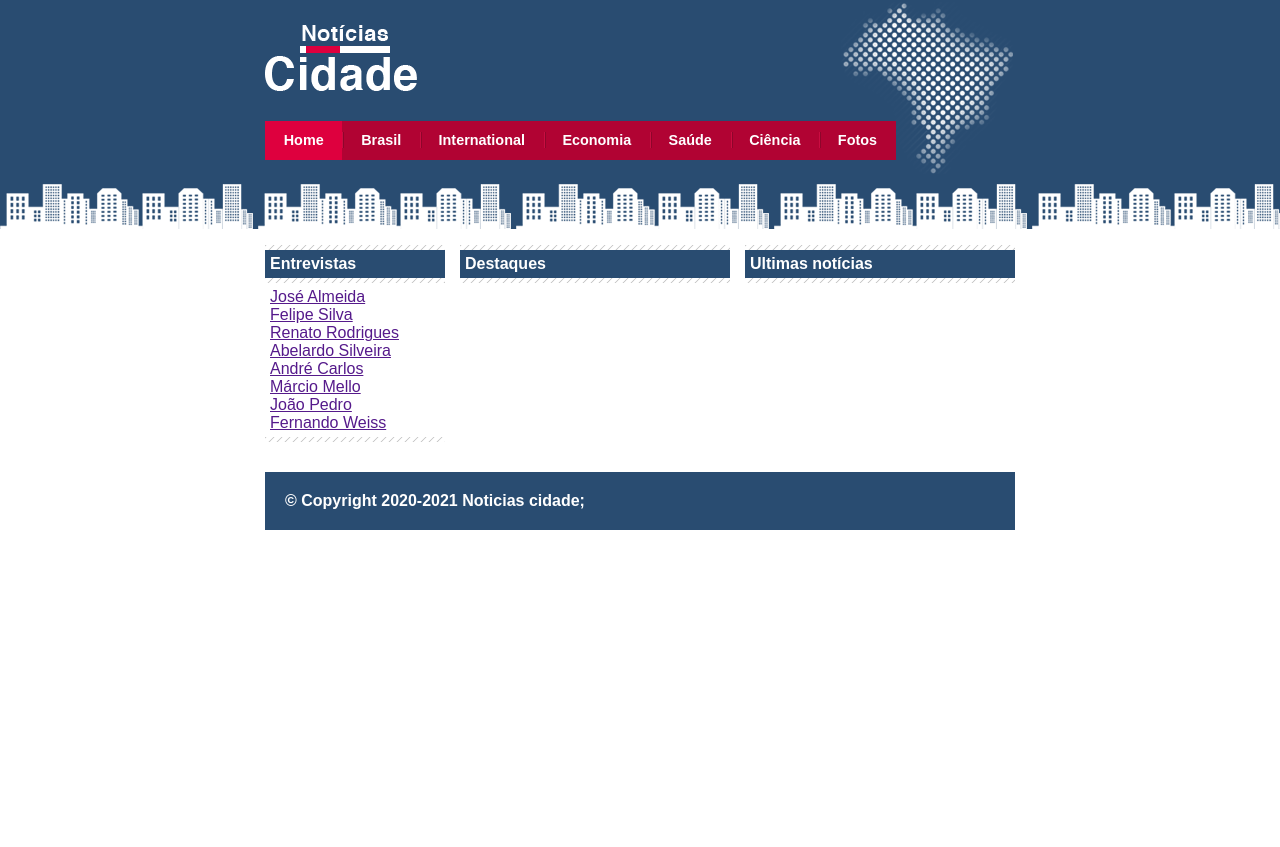
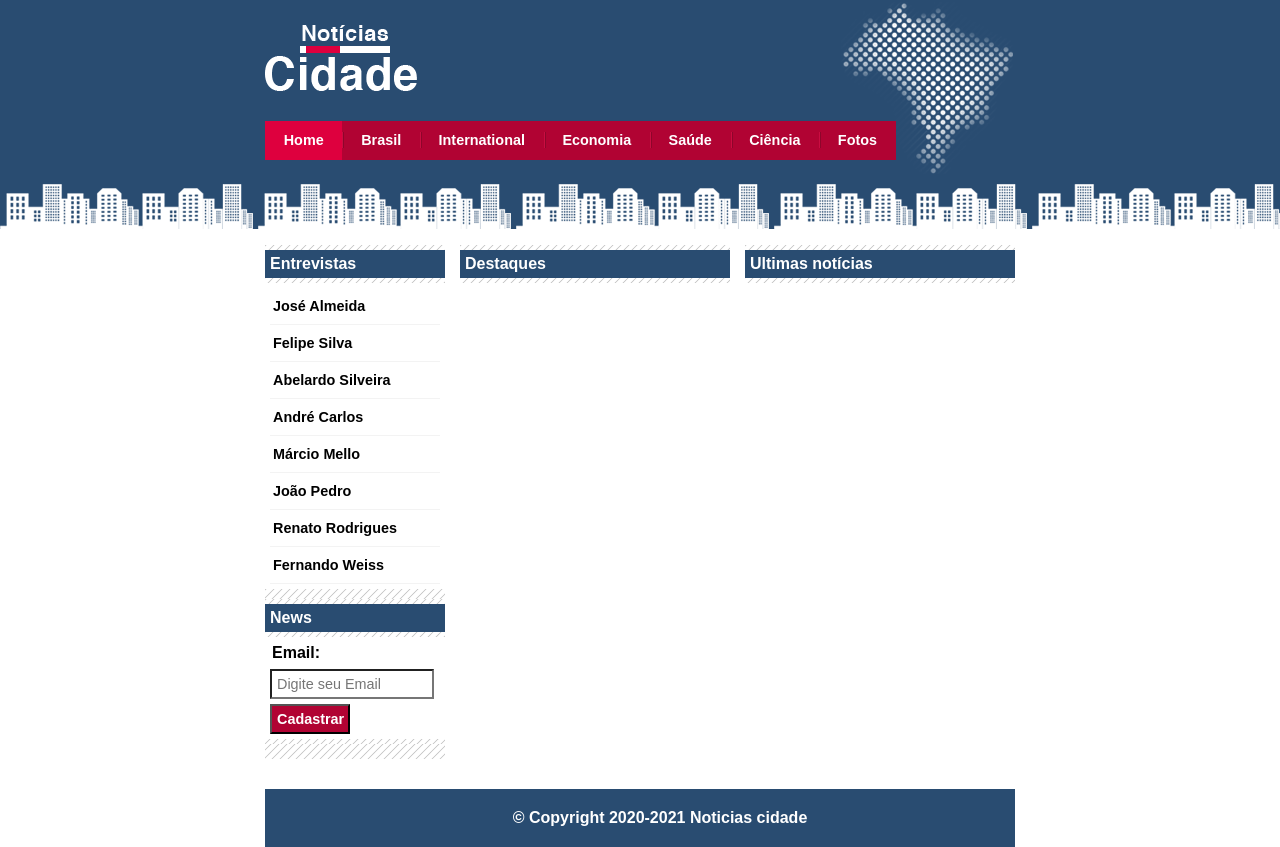
Before and after one commit to aironsg/web4.0, a plain HTML site: page index.html in a window 1280 px wide. Before the commit the page ends 800 px from the top, so only its background shows below. Drawn offline with Linux system fonts and the light colour scheme.

Commit message:
enviando conclusao da barra lateral do site

```diff
--- a/css/estyle.css
+++ b/css/estyle.css
@@ -138,13 +138,6 @@ body.fotos #navegacao a#fotos {
     padding: 20px;
 }
 
-#rodape {
-    width: 750px;
-    margin: 0 auto;
-    color: #fff;
-    font-weight: bolder;
-}
-
 .caixa {
     background: #f3f3f3 url("../imagens/fundo-caixa.png");
     margin: 10px 0;
@@ -156,3 +149,51 @@ body.fotos #navegacao a#fotos {
     padding: 5px;
     margin-top: 5px;
 }
+
+#lateral ul a {
+    font-size: 0.9em;
+    padding: 3px;
+    display: block;
+    line-height: 30px;
+    color: #000;
+    text-decoration: none;
+    border-bottom: 1px solid #f3f3f3;
+    font-weight: bold;
+}
+
+#lateral ul a:hover {
+    background: #f9f9f9 url("../imagens/marcador.png") no-repeat left center;
+    color: #a1a1a1;
+    padding: 0 0 0 20px;
+}
+
+label {
+    display: block;
+    cursor: pointer;
+    padding: 2px;
+    font-weight: bolder;
+}
+
+input {
+    padding: 5px;
+    width: 150px;
+    font-size: 0.9em;
+    background-color: #fff;
+    margin-top: 5px;
+}
+
+input.submit {
+    width: 80px;
+    color: #fff;
+    background-color: #b10333;
+    border: 2px solod #870529;
+    font-weight: bold;
+}
+
+#rodape {
+    width: 750px;
+    margin: 0 auto;
+    color: #fff;
+    font-weight: bolder;
+    text-align: center;
+}
--- a/index.html
+++ b/index.html
@@ -60,17 +60,45 @@
                     <div class="caixa-conteudo">
                         <ul>
                             <li>
-                                <a href="">José Almeida</a><br>
-                                <a href="">Felipe Silva</a><br>
-                                <a href="">Renato Rodrigues</a><br>
-                                <a href="">Abelardo Silveira</a><br>
-                                <a href="">André Carlos</a><br>
-                                <a href="">Márcio Mello</a><br>
-                                <a href="">João Pedro</a><br>
-                                <a href=""> Fernando Weiss</a>
+                                <a href="">José Almeida</a>
+                            </li>
+                            <li>
+                                <a href="">Felipe Silva</a>
+                            </li>
+                            <li>
+                                <a href="">Abelardo Silveira</a>
+                            </li>
+                            <li>
+                                <a href="">André Carlos</a>
+                            </li>
+                            <li>
+                                <a href="">Márcio Mello</a>
+                            </li>
+                            <li>
+                                <a href="">João Pedro</a>
+                            </li>
+                            <li>
+                                <a href="">Renato Rodrigues</a>
+                            </li>
+                            <li>
+                                <a href="">Fernando Weiss</a>
                             </li>
                         </ul>
 
+                    </div>
+                    <div class="caixa">
+                        <h2>News</h2>
+                        <div class="caixa-conteudo">
+                            <form>
+                                <div>
+                                    <label for="email">Email:</label>
+                                    <input type="text" name="email" id="email" placeholder="Digite seu Email">
+                                </div>
+                                <div>
+                                    <input class="submit" type="submit" value="Cadastrar">
+                                </div>
+                            </form>
+                        </div>
                     </div>
                 </div>
                 <!--fim lateral-->
@@ -80,7 +108,7 @@
         <!--fim container topo-->
         <div id="container-rodape" style="clear: both">
             <div id="rodape">
-                &copy; Copyright 2020-2021 Noticias cidade;
+                &copy; Copyright 2020-2021 Noticias cidade
             </div>
         </div>
 </body>
```
